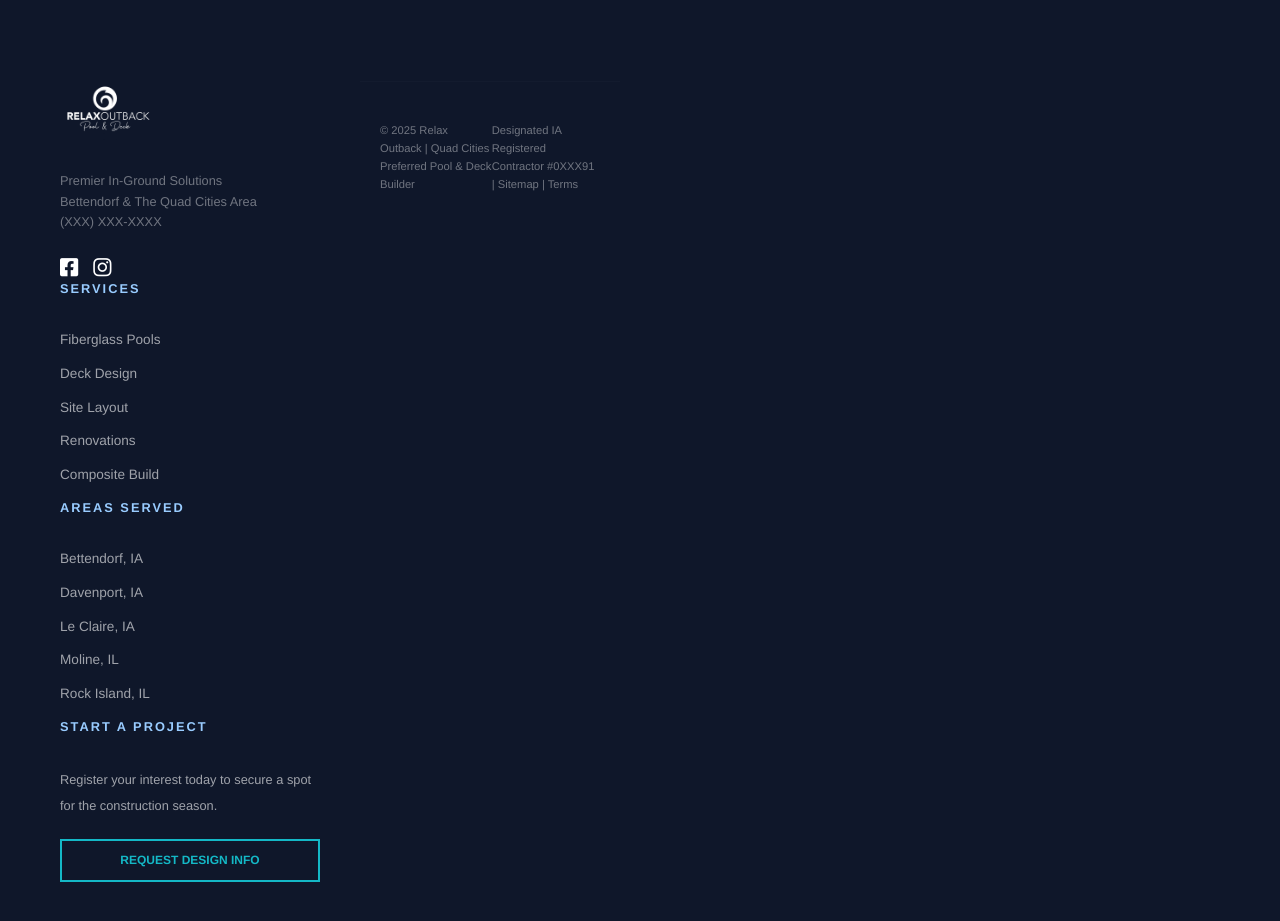
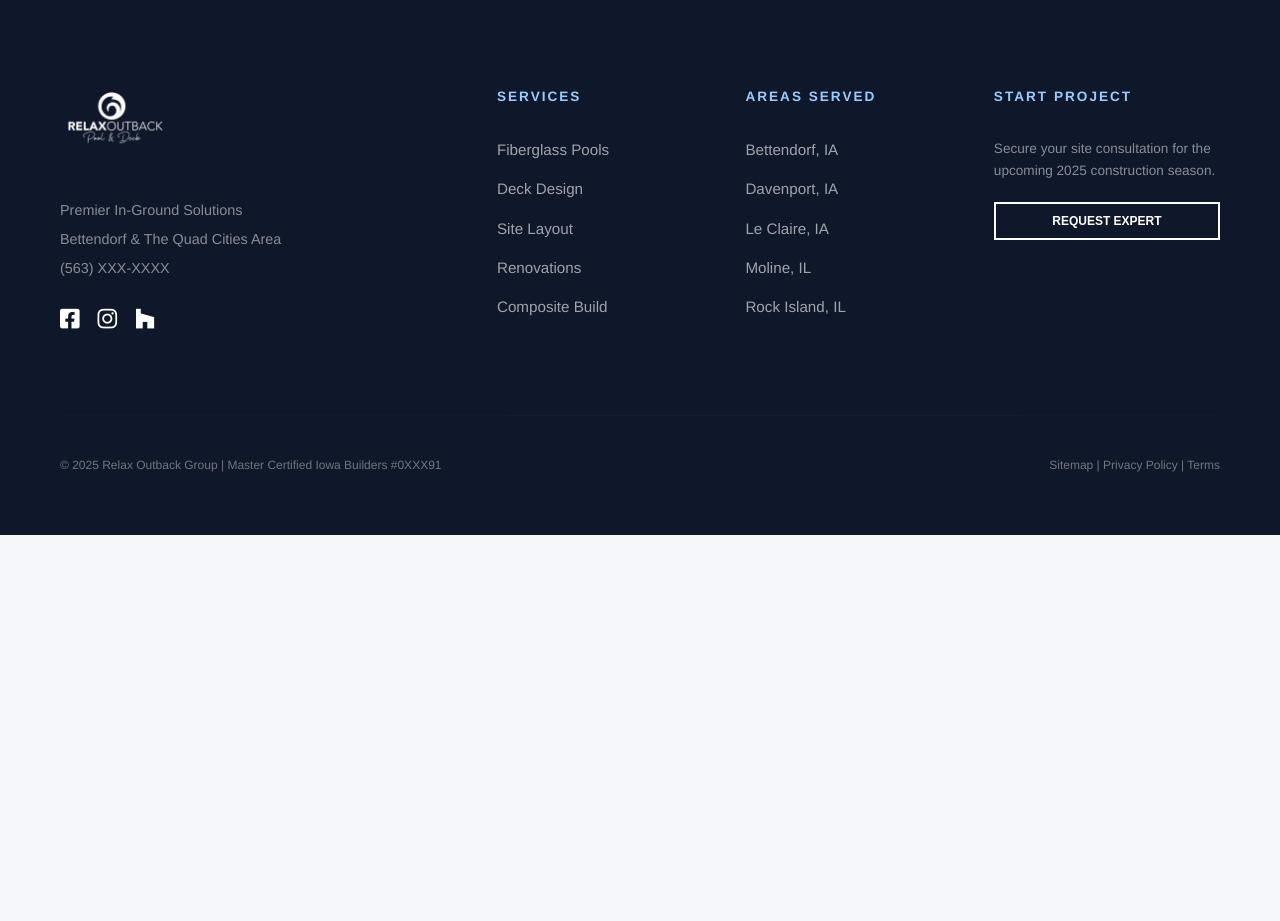
Before and after one commit to huntercollachia/relax-outdoors-demo, a plain HTML site: page index.html in a window 1280 px wide. Shown: the part 4000-4921 px from the top of the page. After the commit the page ends 4535 px from the top, so only its background shows below. Drawn offline with Linux system fonts and the light colour scheme.

Commit message:
Update index.html

```diff
--- a/index.html
+++ b/index.html
@@ -165,13 +165,60 @@ header {
         .pillar p { opacity: 0.75; line-height: 1.8; }
 
         /* --- FOOTER --- */
-        footer { background: var(--navy); color: var(--white); padding: 100px 0 40px; }
-        .f-grid { display: grid; grid-template-columns: repeat(4, 1fr); gap: 40px; margin-bottom: 60px; }
-        .f-col h4 { color: var(--secondary); letter-spacing: 2px; font-size: 0.8rem; margin-bottom: 30px; font-weight: 800; }
-        .f-col li { font-size: 0.85rem; margin-bottom: 12px; opacity: 0.6; cursor: pointer; transition: 0.3s; }
-        .f-col li:hover { opacity: 1; color: var(--aqua); transform: translateX(5px); }
-        .f-bottom { border-top: 1.5px solid rgba(255,255,255,0.05); padding-top: 40px; display: flex; justify-content: space-between; opacity: 0.4; font-size: 0.7rem; }
+        /* --- FIXED MASTER FOOTER STYLING --- */
+footer {
+    background: var(--navy);
+    color: #fff;
+    padding: 100px 0 60px;
+    border-top: 5px solid var(--aqua);
+}
 
+/* This creates the 4 separate columns across the page */
+.f-grid {
+    display: grid;
+    grid-template-columns: 2fr 1fr 1fr 1.2fr;
+    gap: 60px;
+}
+
+.f-logo-side img {
+    height: 80px; /* Big enough but fits the column */
+    width: auto;
+    margin-bottom: 30px;
+}
+
+.f-list-head {
+    color: var(--secondary);
+    letter-spacing: 2px;
+    font-size: 0.85rem;
+    font-weight: 800;
+    display: block;
+    margin-bottom: 30px;
+}
+
+.f-link-list { list-style: none; padding: 0; }
+.f-link-list li {
+    margin-bottom: 15px;
+    opacity: 0.6;
+    font-size: 0.95rem;
+    cursor: pointer;
+    transition: 0.3s;
+}
+
+.f-link-list li:hover {
+    opacity: 1;
+    color: var(--aqua);
+    padding-left: 8px;
+}
+
+.f-meta {
+    border-top: 1.5px solid rgba(255,255,255,0.05);
+    padding-top: 40px;
+    margin-top: 80px;
+    display: flex;
+    justify-content: space-between;
+    font-size: 0.75rem;
+    opacity: 0.4;
+}
         /* --- MOBILE REFINEMENTS --- */
         @media (max-width: 1000px) {
             .hero h1 { font-size: 2.8rem; }
@@ -179,6 +226,8 @@ header {
             .step-id-area, .step-nav { display: none; }
             nav { display: none; }
             .tab-txt { padding: 40px; }
+            .f-grid { grid-template-columns: 1fr; }
+            .f-logo-side { text-align: center; }
         }
     </style>
 </head>
@@ -353,27 +402,27 @@ header {
     </section>
 
     <footer>
-        <div class="row f-grid">
-            <div class="f-col">
-                <div class="f-col">
-    <!-- Using the PNG logo to replace the text header -->
-    <a href="/">
-        <img src="White.png" alt="Relax Outback Logo" style="height: 70px; width: auto; margin-bottom: 20px; display: block;">
-    </a>
-
-    <p style="opacity: 0.4; font-size: 0.8rem;">
-        Premier In-Ground Solutions<br>
-        Bettendorf & The Quad Cities Area<br>
-        (XXX) XXX-XXXX
-    </p>
-                <div style="display:flex; gap:15px; margin-top:25px; font-size:1.3rem;">
+    <div class="row">
+        <div class="f-grid">
+            <!-- COLUMN 1: Logo & Info -->
+            <div class="f-logo-side">
+                <img src="White.png" alt="Relax Outback">
+                <p style="opacity: 0.5; font-size: 0.9rem; line-height: 2;">
+                    Premier In-Ground Solutions<br>
+                    Bettendorf & The Quad Cities Area<br>
+                    (563) XXX-XXXX
+                </p>
+                <div style="display:flex; gap:18px; margin-top:25px; font-size:1.4rem;">
                     <i class="fab fa-facebook-square"></i>
                     <i class="fab fa-instagram"></i>
+                    <i class="fab fa-houzz"></i>
                 </div>
             </div>
-            <div class="f-col f-links">
-                <h4>SERVICES</h4>
-                <ul>
+
+            <!-- COLUMN 2: Services -->
+            <div>
+                <span class="f-list-head">SERVICES</span>
+                <ul class="f-link-list">
                     <li>Fiberglass Pools</li>
                     <li>Deck Design</li>
                     <li>Site Layout</li>
@@ -381,9 +430,11 @@ header {
                     <li>Composite Build</li>
                 </ul>
             </div>
-            <div class="f-col f-links">
-                <h4>AREAS SERVED</h4>
-                <ul>
+
+            <!-- COLUMN 3: Locations -->
+            <div>
+                <span class="f-list-head">AREAS SERVED</span>
+                <ul class="f-link-list">
                     <li>Bettendorf, IA</li>
                     <li>Davenport, IA</li>
                     <li>Le Claire, IA</li>
@@ -391,17 +442,21 @@ header {
                     <li>Rock Island, IL</li>
                 </ul>
             </div>
-            <div class="f-col">
-                <h4>START A PROJECT</h4>
-                <p style="opacity:0.6; font-size: 0.8rem; line-height: 2;">Register your interest today to secure a spot for the construction season.</p>
-                <a href="#" class="cta-btn" style="width:100%; display:block; text-align:center; margin-top:20px;">Request Design Info</a>
+
+            <!-- COLUMN 4: CTA -->
+            <div>
+                <span class="f-list-head">START PROJECT</span>
+                <p style="opacity: 0.5; font-size: 0.85rem; margin-bottom: 20px;">Secure your site consultation for the upcoming 2025 construction season.</p>
+                <button class="cta-btn" style="width:100%; border-color:#fff; color:#fff; background:transparent;">Request Expert</button>
             </div>
         </div>
-        <div class="row f-bottom">
-            <p>&copy; 2025 Relax Outback | Quad Cities Preferred Pool & Deck Builder</p>
-            <p>Designated IA Registered Contractor #0XXX91 | Sitemap | Terms</p>
+
+        <div class="f-meta">
+            <p>© 2025 Relax Outback Group | Master Certified Iowa Builders #0XXX91</p>
+            <p>Sitemap | Privacy Policy | Terms</p>
         </div>
-    </footer>
+    </div>
+</footer>
 
     <script>
         // Smooth intersection Observer
```
